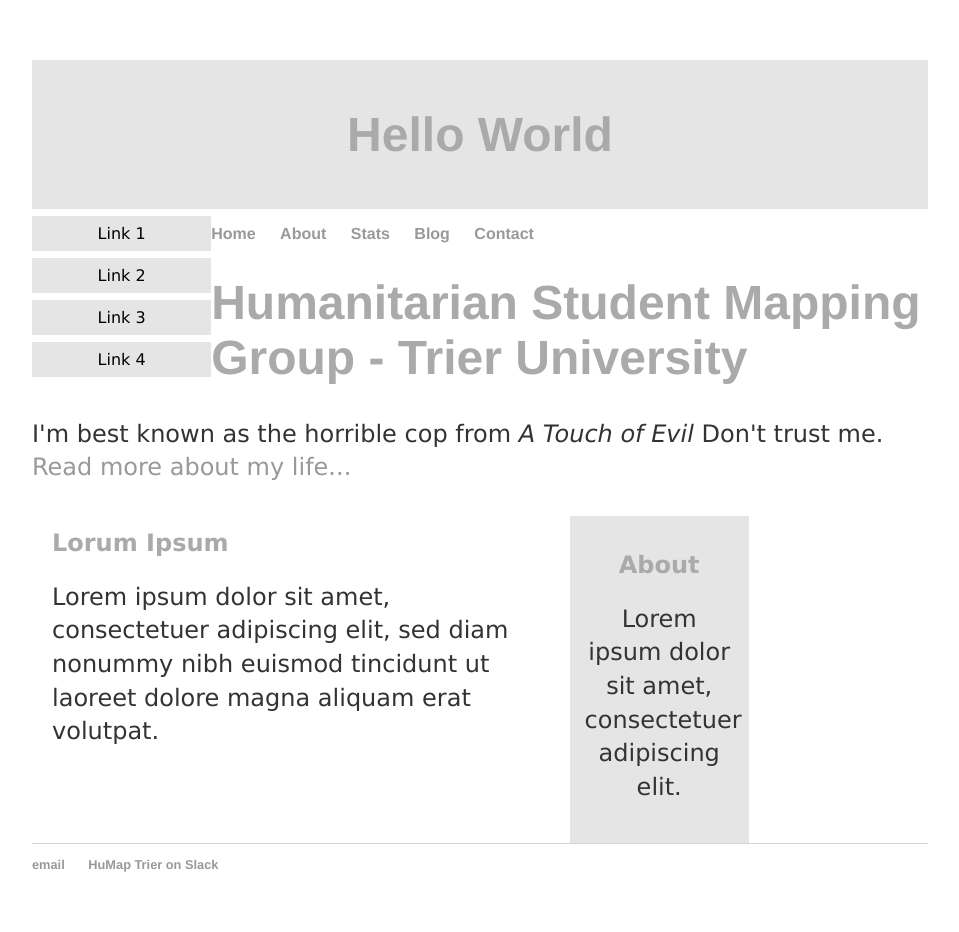
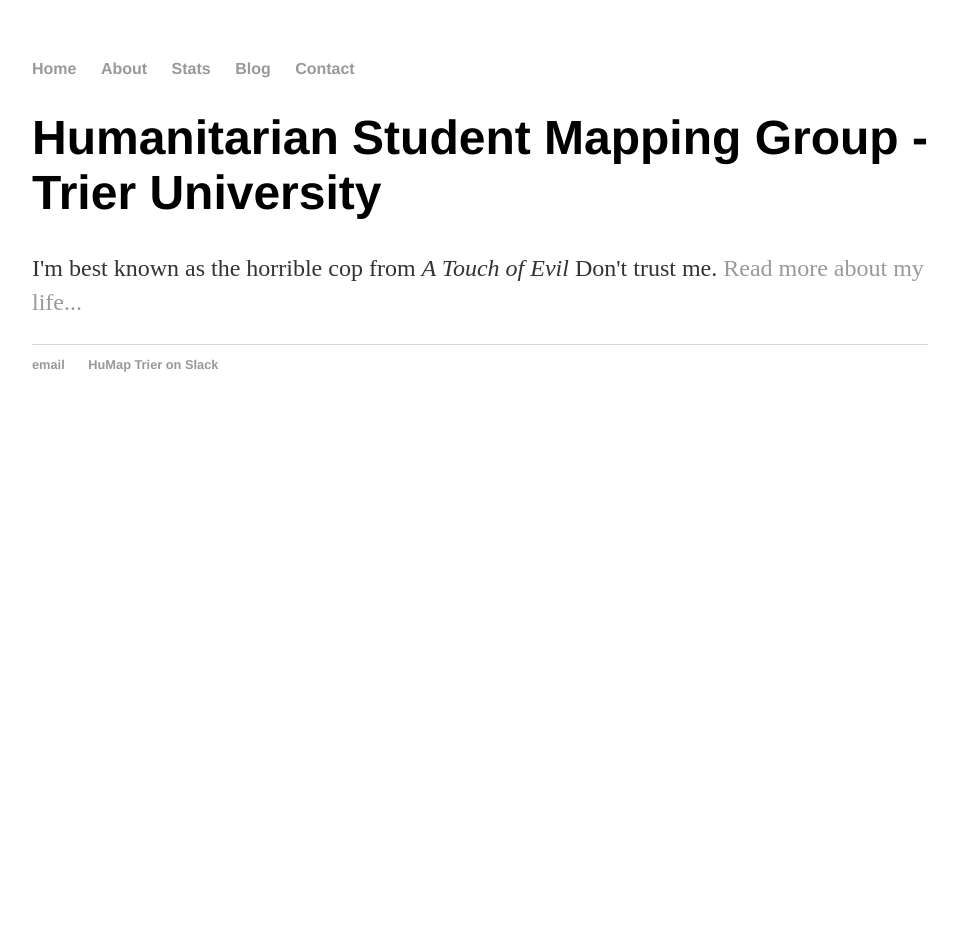
Before and after one commit to humap-trier/humap-trier.github.io, a Jekyll site: the page built from index.html, in a window 1280 px wide. Shown: the whole page, without its empty margins (160-1119 px from the left). Built offline with Jekyll 4.4.1, drawn with Linux system fonts in a browser that asks for light colours; after the commit the page ends 900 px from its top, so only the background shows below that.

Commit message:
Update default.html

```diff
--- a/_layouts/default.html
+++ b/_layouts/default.html
@@ -1,61 +1,11 @@
 <!DOCTYPE html>
 	<html>
 		<head>
-			<meta name="viewport" content="width=device-width, initial-scale=1.0">
-<style>
-* {
-  box-sizing: border-box;
-}
-.menu {
-  float:left;
-  width:20%;
-  text-align:center;
-}
-.menu a {
-  background-color:#e5e5e5;
-  padding:8px;
-  margin-top:7px;
-  display:block;
-  width:100%;
-  color:black;
-}
-.main {
-  float:left;
-  width:60%;
-  padding:0 20px;
-}
-.right {
-  background-color:#e5e5e5;
-  float:left;
-  width:20%;
-  padding:15px;
-  margin-top:7px;
-  text-align:center;
-}
-
-@media only screen and (max-width:620px) {
-  /* For mobile phones: */
-  .menu, .main, .right {
-    width:100%;
-  }
-}
-</style>
 			<title>{{ page.title }}</title>
 			<!-- link to main stylesheet -->
 			<link rel="stylesheet" type="text/css" href="/css/main.css">
 		</head>
-		<body style="font-family:Verdana;color:#aaaaaa;">
-			<div style="background-color:#e5e5e5;padding:15px;text-align:center;">
-  <h1>Hello World</h1>
-</div>
-
-<div style="overflow:auto">
-  <div class="menu">
-    <a href="#">Link 1</a>
-    <a href="#">Link 2</a>
-    <a href="#">Link 3</a>
-    <a href="#">Link 4</a>
-  </div>
+		<body>
 			<nav>
 	    		<ul>
 	        		<li><a href="/">Home</a></li>
@@ -70,21 +20,11 @@
 			{{ content }}
 
 			</div><!-- /.container -->
-			  <div class="main">
-    <h2>Lorum Ipsum</h2>
-    <p>Lorem ipsum dolor sit amet, consectetuer adipiscing elit, sed diam nonummy nibh euismod tincidunt ut laoreet dolore magna aliquam erat volutpat.</p>
-  </div>
-
-  <div class="right">
-    <h2>About</h2>
-    <p>Lorem ipsum dolor sit amet, consectetuer adipiscing elit.</p>
-  </div>
-</div>
 			<footer>
 	    		<ul>
 	        		<li><a href="mailto:humap-trier@posteo.de">email</a></li>
 	        		<li><a href="https://humaptrier.slack.com">HuMap Trier on Slack</a></li>
-				</ul>
+			</ul>
 			</footer>
 		</body>
 	</html>
```
